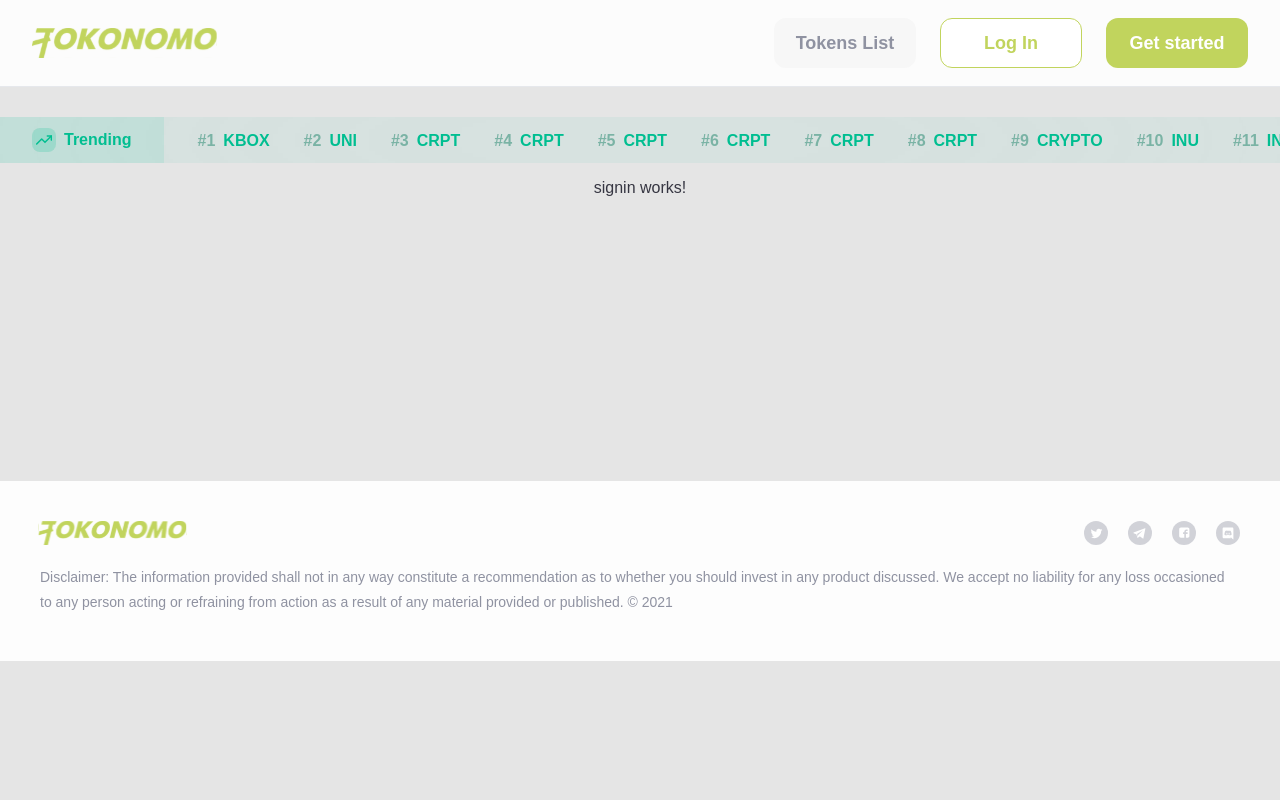
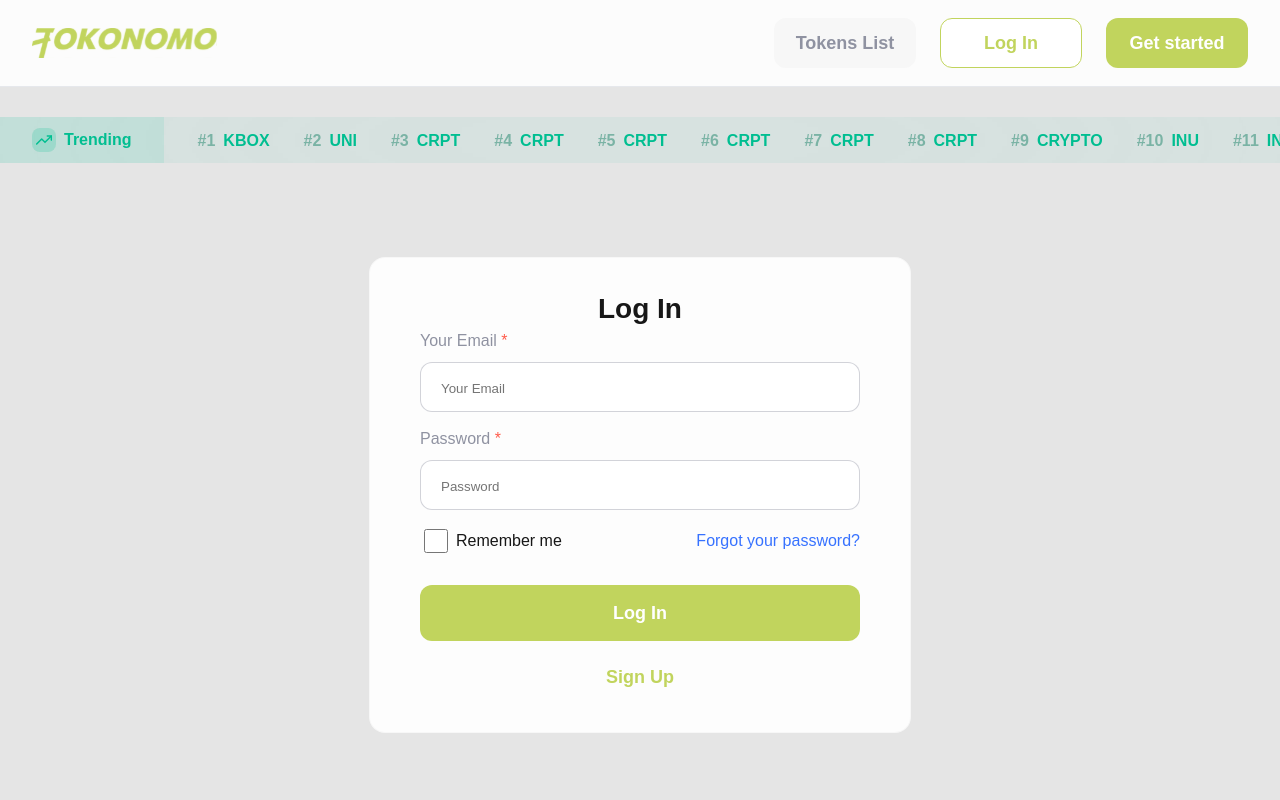
Before and after one commit to Angular0527/Tokonomo-front-end, an Angular app: page /signin in a window 1280 px wide. Shown: the top 800 px of the page. Built offline with nearby package versions, Linux system fonts and the light colour scheme.

Commit message:
added signin UI.

```diff
--- a/src/app/app.component.html
+++ b/src/app/app.component.html
@@ -2,6 +2,8 @@
 
 <app-token-frame></app-token-frame>
 
-<router-outlet></router-outlet>
+<main>
+  <router-outlet></router-outlet>
+</main>
 
 <app-footer></app-footer>
--- a/src/app/pages/signin/signin.component.html
+++ b/src/app/pages/signin/signin.component.html
@@ -1 +1,23 @@
-<p>signin works!</p>
+<div class="signin-box">
+  <div class="sigin-title">Log In</div>
+
+  <div class="signin-label">Your Email <span>*</span></div>
+
+  <input type="text" class="sigin-input" placeholder="Your Email">
+
+  <div class="signin-label">Password <span>*</span></div>
+
+  <input type="text" class="sigin-input" placeholder="Password">
+
+  <div class="sigin-pwd-option">
+    <input type="checkbox" name="pwd-check" class="signin-pwd-check" [checked]="pwd_check">
+
+    <span class="sigin-pwd-remember" (click)="pwd_check = !pwd_check">Remember me</span>
+
+    <span class="sigin-pwd-forgot">Forgot your password?</span>
+  </div>
+
+  <button class="signin-btn">Log In</button>
+
+  <span class="signin-signup">Sign Up</span>
+</div>
--- a/src/app/pages/signin/signin.component.sass
+++ b/src/app/pages/signin/signin.component.sass
@@ -0,0 +1,92 @@
+.signin-box
+  width: 542px
+  height: 476px
+  align-items: center
+  backdrop-filter: blur(215px)
+  background-color: rgba(255, 255, 255, .9)
+  border: 1px solid rgba(237, 237, 237, .4)
+  border-radius: 16px
+  box-sizing: border-box
+  display: flex
+  flex-direction: column
+  margin: 94px auto 0
+  padding: 30px 50px
+
+.sigin-title
+  color: #171717
+  font-weight: 700
+  font-size: 28px
+  line-height: 150%
+  text-align: left
+
+.signin-label
+  width: 100%
+  color: #8F92A1
+  font-weight: 500
+  font-size: 16px
+  line-height: 22px
+  margin-bottom: 10px
+  text-align: left
+
+.signin-label span
+  color: #FF5B4A
+
+.sigin-input
+  width: 100%
+  height: 50px
+  border: 1px solid rgba(143, 146, 161, 0.4)
+  border-radius: 12px
+  box-sizing: border-box
+  margin-bottom: 16px
+  padding: 15px 20px 13px
+
+.sigin-pwd-option
+  width: 100%
+  display: flex
+  margin-bottom: 29px
+
+.signin-pwd-check
+  width: 24px
+  height: 24px
+  border: 1px solid rgba(143, 146, 161, 0.4)
+  border-radius: 4px
+  margin-right: 8px
+
+%pwd-font
+  cursor: pointer
+  font-weight: 500
+  font-size: 16px
+  line-height: 30px
+
+.sigin-pwd-remember
+  @extend %pwd-font
+  color: #171717
+  margin-right: auto
+
+.sigin-pwd-forgot
+  @extend %pwd-font
+  color: #3772FF
+
+.signin-btn
+  width: 100%
+  height: 56px
+  background: #C1D45D
+  backdrop-filter: blur(120px)
+  border: 1px solid transparent
+  border-radius: 12px
+  color: white
+  font-weight: 700
+  font-size: 18px
+  line-height: 24px
+  margin-bottom: 24px
+
+.signin-btn:hover
+  background-color: #C0C000
+  filter: drop-shadow(5px 5px 22px rgba(193, 212, 93, 0.8))
+
+.signin-signup
+  color: #C1D45D
+  cursor: pointer
+  font-weight: 700
+  font-size: 18px
+  line-height: 24px
--- a/src/app/pages/signin/signin.component.ts
+++ b/src/app/pages/signin/signin.component.ts
@@ -1,10 +1,10 @@
 import { Component } from '@angular/core';
 
 @Component({
-  selector: 'app- ',
+  selector: 'app-signin',
   templateUrl: './signin.component.html',
   styleUrls: ['./signin.component.sass']
 })
 export class SigninComponent {
-
+  pwd_check = false;
 }
```
Also changed, not shown: src/styles.sass (line endings or trailing spaces).
